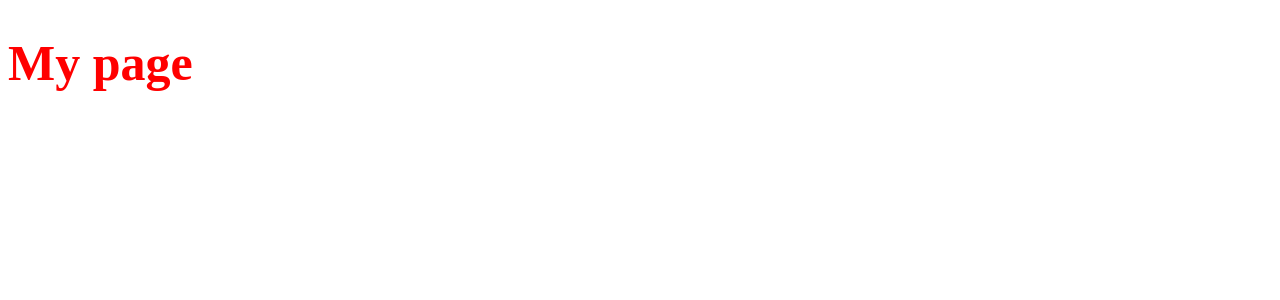
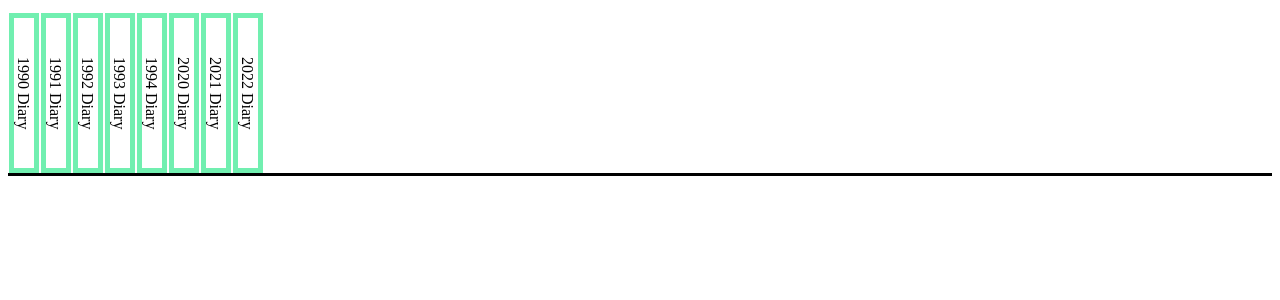
Before and after one commit to ryuheeyoung/next-ts-diary, a Next.js app: page / in a window 1280 px wide. Shown: the top 300 px of the page. Built offline with nearby package versions, Linux system fonts and the light colour scheme.

Commit message:
adding index page [todo] click event

```diff
--- /dev/null
+++ b/src/components/book-form.tsx
@@ -0,0 +1,125 @@
+import { useRouter } from "next/router";
+import React, { useCallback, useState } from "react";
+import styled, { keyframes } from "styled-components";
+
+const PutAni = (x: number, y: number) => keyframes`
+  0% {
+    transform: translate(-100%, -100%;);
+    width 20px;
+    height: 150px;
+    top: ${y}px;
+    left: ${x}px;
+    }
+  100% {
+    width: 480px;
+    height: 720px;
+  }
+`;
+const BookLayout = styled.div<{ x?: number; y?: number }>`
+  height: 150px;
+  width: 20px;
+  overflow: hidden;
+  margin: 5px 1px 0px;
+  padding: 5px;
+  text-align: center;
+  background: #71efb0;
+  transition: 0.5s;
+  & > div {
+    transition: none;
+    background: ${(props) => props.theme.color.white};
+    width: 100%;
+    height: 100%;
+    writing-mode: vertical-lr;
+    line-height: 18px;
+    font-size: medium;
+  }
+
+  &:hover {
+    box-shadow: 0 0 2px 1px #00793c;
+    width: 22px;
+    height: 155px;
+    margin: 5px 3px -5px;
+    transform: none;
+  }
+  &.put {
+    opacity: 0;
+    & ~ div:not(#block, .show) {
+      transform: rotate(-12deg) translate(-15px, -5px);
+    }
+  }
+  &.show {
+    animation: ${(props) => PutAni(props.x!, props.y!)} 0.8s;
+    animation-fill-mode: forward;
+    position: fixed;
+    top: 50%;
+    left: 50%;
+    transform: translate(-50%, -50%);
+    width: 480px;
+    height: 720px;
+    box-shadow: 5px 5px 5px ${(props) => props.theme.color.grey400};
+    z-index: 1;
+    & > div {
+      writing-mode: horizontal-tb;
+      width: 80%;
+      margin: 2em auto;
+      height: 20%;
+      line-height: 2;
+      text-underline-offset: 2px;
+      text-decoration-line: underline;
+    }
+  }
+`;
+
+const BookSelf = () => {
+  const router = useRouter();
+
+  const [show, setShow] = useState<HTMLDivElement>();
+
+  const onClick = useCallback(
+    (e: React.MouseEvent<HTMLElement>) => {
+      let ele = e.target as HTMLDivElement;
+      if (ele.hasChildNodes()) {
+        ele = ele.parentElement as HTMLDivElement;
+      }
+      setShow(ele);
+    },
+    [show]
+  );
+
+  const onMove = useCallback(() => {
+    console.log(show!.id);
+    router.push(show!.id);
+  }, [show]);
+
+  return (
+    <>
+      {["1990", "1991", "1992", "1993", "1994", "2020", "2021", "2022"].map(
+        (y) => (
+          <BookLayout
+            key={y}
+            id={y}
+            className={show?.id === y ? "put" : ""}
+            onClick={onClick}
+          >
+            <div>{y} Diary</div>
+          </BookLayout>
+        )
+      )}
+      {show && (
+        <>
+          <BookLayout
+            key={`show-${show.id}`}
+            className={"show"}
+            x={show.offsetLeft}
+            y={show.offsetHeight}
+            onClick={onMove}
+          >
+            <div aria-readonly>{show.id} Diary</div>
+          </BookLayout>
+        </>
+      )}
+    </>
+  );
+};
+
+export default BookSelf;
--- a/src/pages/index.tsx
+++ b/src/pages/index.tsx
@@ -1,14 +1,21 @@
+import BookSelf from "components/book-form";
 import styled from "styled-components";
 
-const Title = styled.h1`
-  color: red;
-  font-size: 50px;
+const GridLayout = styled.div`
+  display: flex;
+  flex-direction: row;
+  flex-wrap: wrap;
+  overflow: visible;
+  border-bottom: 3px solid;
+  height: 165px;
 `;
 
 export default function Home() {
   return (
     <>
-      <Title>My page</Title>
+      <GridLayout>
+        <BookSelf />
+      </GridLayout>
     </>
   );
 }
```
Also changed, not shown: src/components/writing-form.tsx (added, +9 -0 lines).
